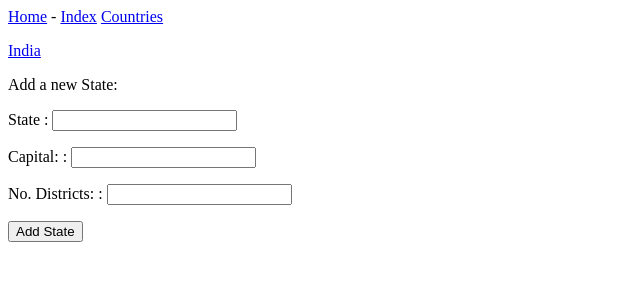
After one commit to sekhart/Country, a Django app: page /new_state/1/ in a window 1280 px wide. The commit adds this page. Shown: the top 300 px of the page, without its empty margins (0-640 px from the left). Run offline with Django 3.2, Linux system fonts and the light colour scheme; data comes from the database, SQL or seed files in the repository; both versions use the stored data as it was after the commit.

Commit message:
added forms to add

```diff
--- /dev/null
+++ b/countries/forms.py
@@ -0,0 +1,20 @@
+from django import forms
+
+from .models import Country, States
+
+
+class CountryForm(forms.ModelForm):
+    class Meta:
+        model = Country
+        fields = ['country_name']
+        labels = {'country_name': ''}
+
+
+class StateForm(forms.ModelForm):
+    class Meta:
+        model = States
+        fields = ['state_name', 'state_capital', 'total_districts']
+        labels = {'state_name': 'State ', 'state_capital': 'Capital: ', 'total_districts': 'No. Districts: '}
+        widgets = {'state_name': forms.TextInput(attrs={'size': 20, 'title': 'State'}),
+                   'state_capital': forms.TextInput(attrs={'size': 20, 'title': 'Capital'}),
+                   'total_districts': forms.NumberInput()}
--- a/countries/templates/countries/countries.html
+++ b/countries/templates/countries/countries.html
@@ -12,6 +12,6 @@
     {% endfor %}
 </ul>
 
-
+<a href = "{% url 'countries:new_country' %}">Add a new Country</a>
 
 {% endblock content %}
--- /dev/null
+++ b/countries/templates/countries/new_state.html
@@ -0,0 +1,11 @@
+{% extends 'countries/base.html' %}
+
+{% block content %}
+<p><a href="{% url 'countries:stateslist' country.id %}">{{ country }}</a></p>
+<p>Add a new State:</p>
+ <form action="{% url 'countries:new_state' country.id %}" method='post'>
+{% csrf_token %}
+{{ form.as_p }}
+<button name='submit'>Add State</button>
+</form>
+{% endblock content %}
--- a/countries/templates/countries/stateslist.html
+++ b/countries/templates/countries/stateslist.html
@@ -16,6 +16,6 @@ There are no states for this country yet.
 {% endfor %}
 </ul>
 
-
+<a href = "{% url 'countries:new_state' state.id %}">Add a new state</a>
 
 {% endblock content %}
--- a/countries/urls.py
+++ b/countries/urls.py
@@ -8,5 +8,7 @@ urlpatterns = [
     url('^$', views.home, name='home'),
     url('^index/$', views.index, name='index'),
     url('^countries/$', views.countries, name='countries'),
-    url('stateslist/(?P<country_id>\d+)/$', views.stateslist, name='stateslist')
+    url('stateslist/(?P<country_id>\d+)/$', views.stateslist, name='stateslist'),
+    url('new_country/$', views.new_country, name='new_country'),
+    url('^new_state/(?P<country_id>\d+)/$', views.new_state, name='new_state'),
 ]
--- a/countries/views.py
+++ b/countries/views.py
@@ -1,6 +1,10 @@
 from django.shortcuts import render
+from django.http import HttpResponseRedirect
+from django.urls import reverse
 
-from .models import Country, States
+from .models import Country
+
+from .forms import CountryForm, StateForm
 
 
 def home(request):
@@ -27,3 +31,32 @@ def stateslist(request, country_id):
     states_info = s.states_set.order_by('-date_added')
     context = {'state': s, 'stateslist': states_info}
     return render(request, 'countries/stateslist.html', context)
+
+
+def new_country(request):
+    """Add new Country"""
+    if request.method != 'POST':
+        form = CountryForm()
+    else:
+        form = CountryForm(request.POST)
+        if form.is_valid():
+            form.save()
+            return HttpResponseRedirect(reverse('countries:countries'))
+    context = {'form': form}
+    return render(request, 'countries/new_country.html', context)
+
+
+def new_state(request, country_id):
+    """Add new State for a particular country"""
+    country = Country.objects.get(id=country_id)
+    if request.method != 'POST':
+        form = StateForm()
+    else:
+        form = StateForm(request.POST)
+        if form.is_valid():
+            new_state = form.save(commit=False)
+            new_state.country = country
+            new_state.save()
+            return HttpResponseRedirect(reverse('countries:stateslist', args=[country_id]))
+    context = {'country': country, 'form': form}
+    return render(request, 'countries/new_state.html', context)
```
Also changed, not shown: countries/templates/countries/new_country.html (added, +12 -0 lines), db.sqlite3.
